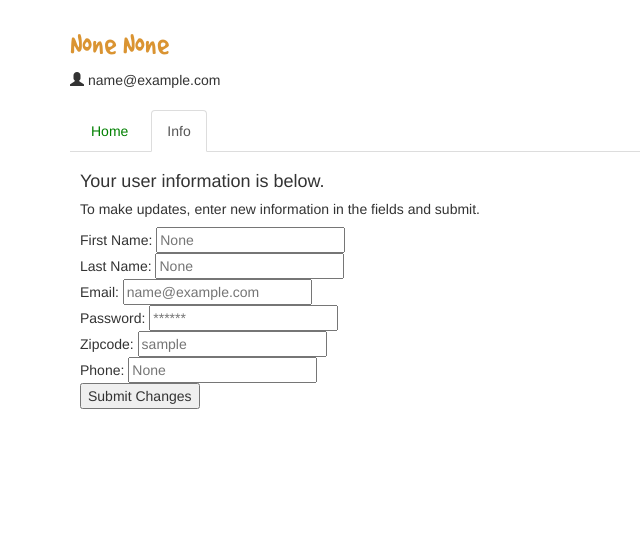
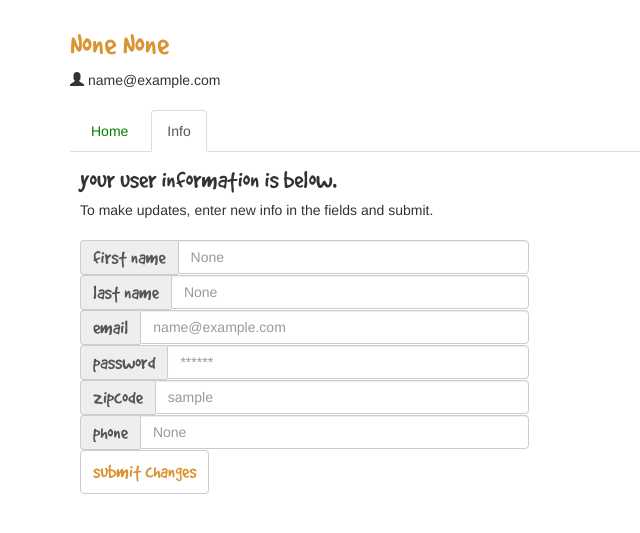
Before and after one commit to mbiannaccone/spot, a Flask app: page /users/1 in a window 1280 px wide, after a click on "Info". Shown: the part 55-588 px from the top of the page, without its empty margins (0-640 px from the left). Run offline with Flask 2, Linux system fonts and the light colour scheme; the visitor is signed in with stand-in values (Sample User, id 1); data comes from the database, SQL or seed files in the repository; data that the repository does not hold is empty; some libraries are stand-ins or nearby versions.

Commit message:
Finished user home page

```diff
--- a/templates/user-info.html
+++ b/templates/user-info.html
@@ -26,8 +26,8 @@
                         <div class="panel-body">
                             {% for breeder, litters in breeder_spots %}
                             <div class="thumbnail gray">
-                                <a href='/breeders/{{ breeder.breeder_id }}'><h5>{{ breeder.name }}</h5></a>
-                                <div>Breeds:
+                                <a href='/breeders/{{ breeder.breeder_id }}'><div class="good-dog-header">{{ breeder.name }}</div></a>
+                                <div class="good-dog">Breeds:
                                     {% for group in litters|groupby('breed') %}
                                         {% if loop.last %}
                                             <a href='/breeds/{{ group.grouper.breed_id }}'>{{ group.grouper.name }}</a>
@@ -37,24 +37,35 @@
                                     {% endfor %}
                                 </div>
                                 <img src="{{ (breeder.photos|random).photo }}" width="200">
-                                <div>New Litters:</div>
-                                <div>{% for litter in litters %}
-                                    {% if litter.date_available > date_filter %}
-                                        <li><a href='/breeders/{{ breeder.breeder_id }}/litters/{{ litter.litter_id }}'>{{ litter.date_born.strftime('%m/%d/%y') }}</a> - {{ litter.num_pups }} puppies</li>
-                                    {% endif %}
-                                {% endfor %}</div>
-                                <div>New Events:</div>
-                                    <div>{% for event in breeder.events %}
+
+                                <div class="panel panel-default panel-horizontal">
+                                    <div class="panel-heading">
+                                        <span class="panel-title good-dog" style="font-size: 130%">litters</span>
+                                    </div>
+                                    <div class="panel-body">
+                                        {% for litter in litters %}
+                                        {% if litter.date_available > date_filter %}
+                                            <div><a href='/breeders/{{ breeder.breeder_id }}/litters/{{ litter.litter_id }}'>{{ litter.date_born.strftime('%m/%d/%y') }}</a> - {{ litter.num_pups }} puppies</div>
+                                        {% endif %}
+                                        {% endfor %}
+                                    </div>
+                                </div>
+                                <div class="panel panel-default panel-horizontal">
+                                    <div class="panel-heading">
+                                        <span class="panel-title good-dog" style="font-size: 130%">events</span>
+                                    </div>
+                                    <div class="panel-body">
+                                        {% for event in breeder.events %}
                                             {% if event.date > date_filter %}
-                                                <li><a href='/breeders/{{ breeder.breeder_id }}/events/{{ event.event_id }}'>{{ event.name }}</a> {{ event.date.strftime('%m/%d/%y') }}</li>
+                                                <div><a href='/breeders/{{ breeder.breeder_id }}/events/{{ event.event_id }}'>{{ event.name }}</a> {{ event.date.strftime('%m/%d/%y') }}</div>
                                             {% endif %}
                                         {% endfor %}
                                     </div>
+                                </div>
                                 <form action='/remove-breeder-spot' method="POST">
-                                    <input type="image" src="/static/img/unpaw.png" width="20">
+                                    <input type="image" src="/static/img/unpaw.png" title="click to unspot" width="20">
                                     <input type="hidden" name="breeder" value="{{ breeder.breeder_id }}">
                                     <input type="hidden" name="user-page" value="1">
-                                    <span>click to unspot</span>
                                 </form>
                             </div>
                             {% endfor %}
@@ -67,19 +78,21 @@
                         <div class="panel-body">
                             {% for breed in breed_spots %}
                             <div class="thumbnail gray">
-                                <a href='/breeds/{{ breed.breed_id }}'><h5>{{ breed.name }}</h5></a>
+                                <a href='/breeds/{{ breed.breed_id }}'><div class="good-dog-header">{{ breed.name }}</div></a>
                                 <div>{{ breed.description }}</div>
-                                <div><img src='{{ breed.photo }}' width="200"></div>
-                                <form action='/breeder-search'>
-                                    <input type="submit" name="search" value="Search for Breeders">
-                                    <input type="hidden" name="breed" value="{{ breed.breed_id }}">
-                                    <input type="hidden" name="location" value="{{ user.zipcode }}">
+                                <div class="image">
+                                    <div class="center"><img src='{{ breed.photo }}' width="200"></div>
+                                </div>
+                                <form action="/breeder-search">
+                                    <div class="input-group-btn center">
+                                        <button class="btn btn-default" name="search" type="submit"><span class="good-dog orange">search for breeders</span></button>
+                                    </div>
+                                    <input type="hidden" name="breed" value="{{ breed.breed_id}}">
                                 </form>
                                 <form action='/remove-breed-spot' method="POST">
-                                    <input type="image" src="/static/img/unpaw.png" width="20">
+                                    <input type="image" src="/static/img/unpaw.png" title="click to unspot" width="20">
                                     <input type="hidden" name="breed" value="{{ breed.breed_id }}">
                                     <input type="hidden" name="user-page" value="1">
-                                    <span>click to unspot</span>
                                 </form>
                             </div>
                             {% endfor %}
@@ -90,18 +103,40 @@
         </div>
 
         <div id="info" class="tab-pan fade">
-            <h4>Your user information is below.</h4>
-            <h5>To make updates, enter new information in the fields and submit.</h5>
-            <form id="user-updates" action='/user-updates' method="POST">
-                <div>First Name: <input type="text" name="fname" id="fname-field" placeholder="{{ user.fname }}"></div>
-                <div>Last Name: <input type="text" name="lname" id="lname-field" placeholder="{{ user.lname }}"></div>
-                <div>Email: <input type="text" name="email" id="email-field" placeholder="{{ user.email }}"></div>
-                <div>Password: <input type="password" name="password" id="pwd-field" placeholder="******"></div>
-                <div>Zipcode: <input type="text" name="zipcode" id="zipcode-field" placeholder="{{ user.zipcode }}"></div>
-                <div>Phone: <input type="text" name="phone" id="phone-field" placeholder="{{ user.phone }}"></div>
-                <input type="hidden" name="user" id="user-field" value="{{ user.user_id }}">
-                <input type="submit" name="update" value="Submit Changes">
-            </form>
+            <div class="row">
+                <div class="col-md-5">
+                    <div class="good-dog" style="font-size: 190%">your user information is below.</div>
+                    <div>To make updates, enter new info in the fields and submit.</div><br>
+                    <form id="user-updates" action='/user-updates' method="POST">
+                        <div class="input-group">
+                            <span class="input-group-addon good-dog">first name</span>
+                            <input type="text" class="form-control" name="fname" id="fname-field" placeholder="{{ user.fname }}">
+                        </div>
+                        <div class="input-group">
+                            <span class="input-group-addon good-dog">last name</span>
+                            <input type="text" class="form-control" name="lname" id="lname-field" placeholder="{{ user.lname }}">
+                        </div>
+                        <div class="input-group">
+                            <span class="input-group-addon good-dog">email</span>
+                            <input type="text" class="form-control" name="email" id="email-field" placeholder="{{ user.email }}">
+                        </div>
+                        <div class="input-group">
+                            <span class="input-group-addon good-dog">password</span>
+                            <input type="password" class="form-control" name="password" id="pwd-field" placeholder="******">
+                        </div>
+                        <div class="input-group">
+                            <span class="input-group-addon good-dog">zipcode</span>
+                            <input type="text" class="form-control" name="zipcode" id="zipcode-field" placeholder="{{ user.zipcode }}">
+                        </div>
+                        <div class="input-group">
+                            <span class="input-group-addon good-dog">phone</span>
+                            <input type="text" class="form-control" name="phone" id="phone-field" placeholder="{{ user.phone }}">
+                        </div>
+                        <input type="hidden" name="user" id="user-field" value="{{ user.user_id }}">
+                        <button class="btn btn-default" name="update" type="submit"><span class="good-dog orange">submit changes</span></button>
+                    </form>
+                </div>
+            </div>
         </div>
 
     </div>
```
